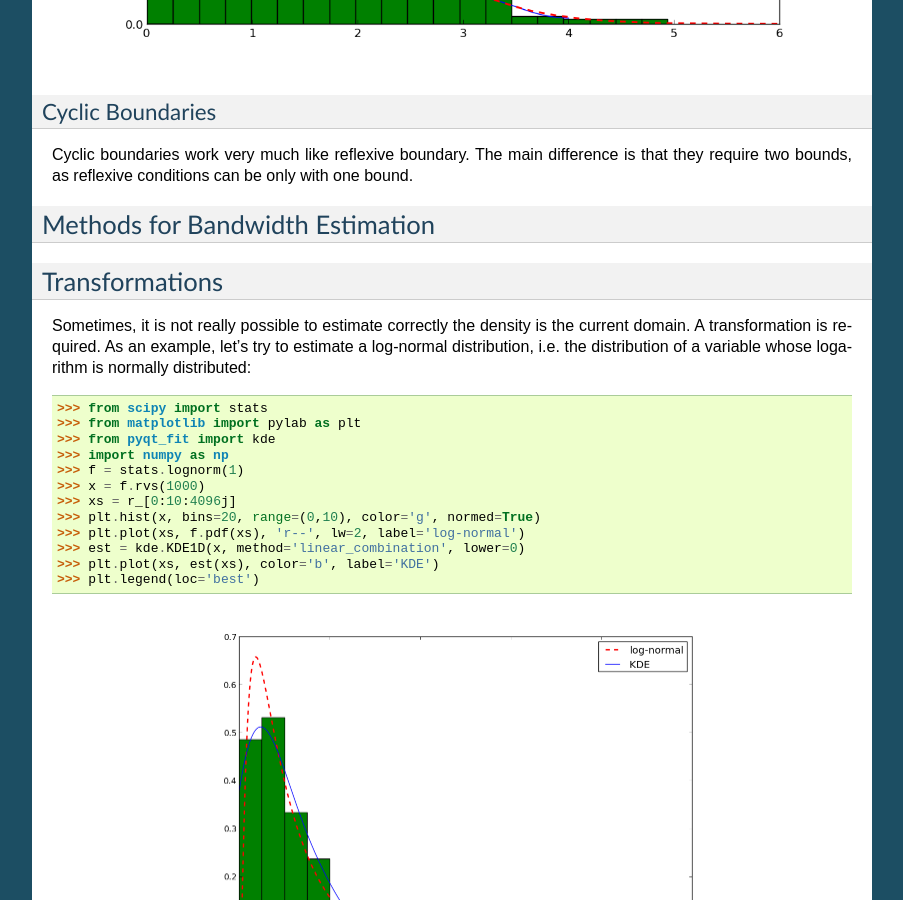
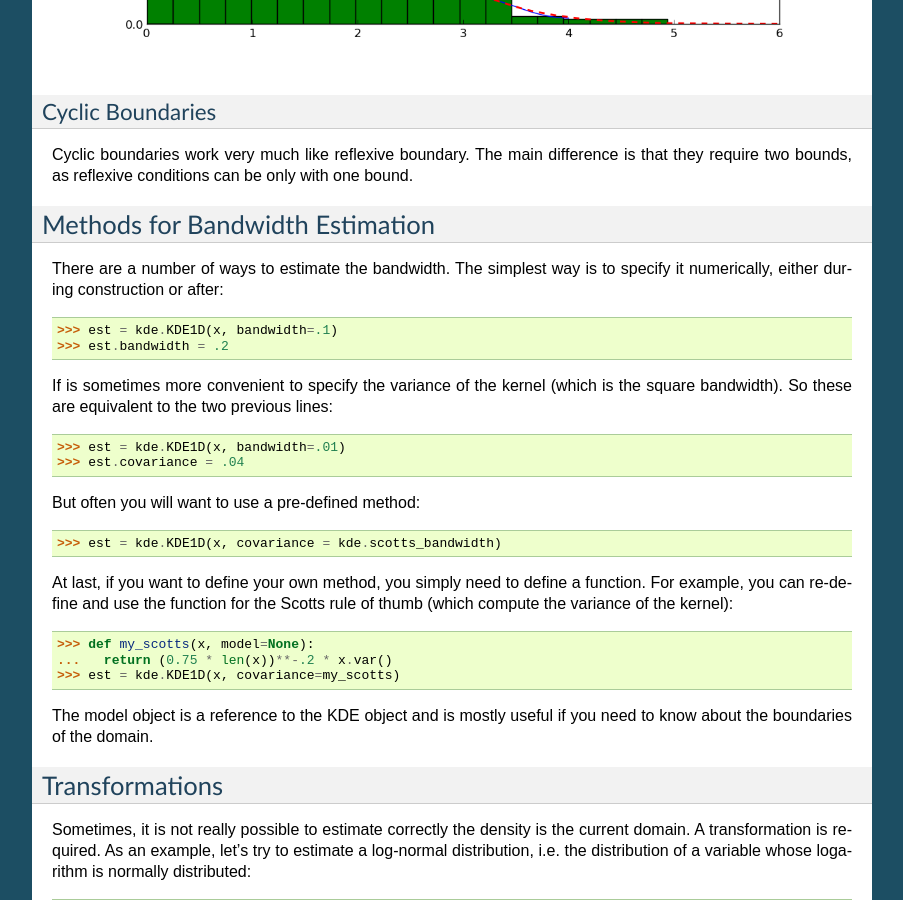
Before and after one commit to sergeyfarin/pyqt-fit, a Sphinx documentation site: the page built from docs/KDE_tut.rst, in a window 1280 px wide and 900 px high, scrolled down 6868 px. Shown: the whole window, without its empty margins (198-1101 px from the left). Built offline with Sphinx 7.4.7, drawn with Linux system fonts in a browser that asks for light colours; formulas are drawn with MathJax 3; the version number could not be read and is left out.

Commit message:
Corrected KDE1D for argument order. Added a few words on bandwidth selection

```diff
--- a/docs/KDE_tut.rst
+++ b/docs/KDE_tut.rst
@@ -246,6 +246,33 @@ two bounds, as reflexive conditions can be only with one bound.
 Methods for Bandwidth Estimation
 --------------------------------
 
+There are a number of ways to estimate the bandwidth. The simplest way is to specify it numerically,
+either during construction or after::
+
+  >>> est = kde.KDE1D(x, bandwidth=.1)
+  >>> est.bandwidth = .2
+
+If is sometimes more convenient to specify the variance of the kernel (which is the square
+bandwidth). So these are equivalent to the two previous lines::
+
+  >>> est = kde.KDE1D(x, bandwidth=.01)
+  >>> est.covariance = .04
+
+But often you will want to use a pre-defined method::
+
+  >>> est = kde.KDE1D(x, covariance = kde.scotts_bandwidth)
+
+At last, if you want to define your own method, you simply need to define a function. For example,
+you can re-define and use the function for the Scotts rule of thumb (which compute the variance of
+the kernel)::
+
+  >>> def my_scotts(x, model=None):
+  ...   return (0.75 * len(x))**-.2 * x.var()
+  >>> est = kde.KDE1D(x, covariance=my_scotts)
+
+The model object is a reference to the KDE object and is mostly useful if you need to know about the
+boundaries of the domain.
+
 Transformations
 ---------------
 
```
Also changed, not shown: 1 other file.
